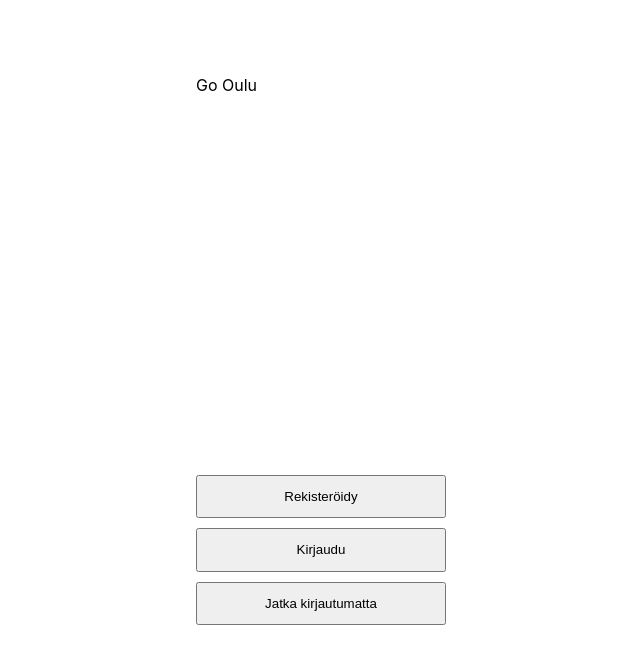
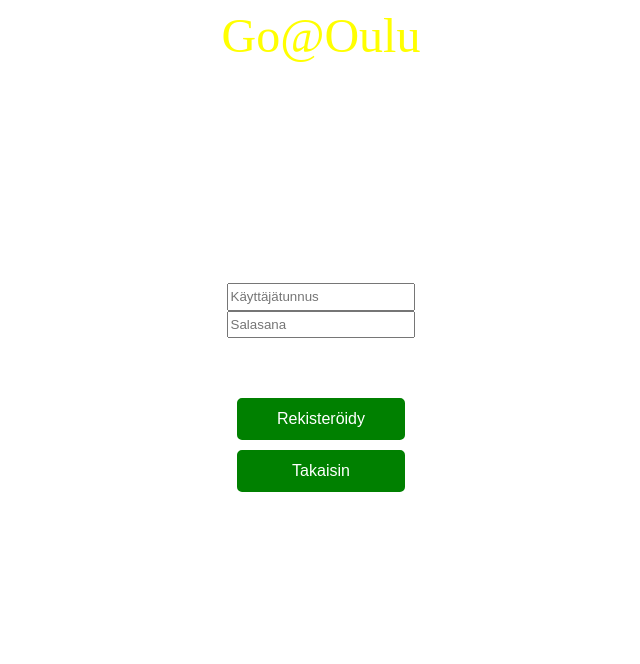
Before and after one commit to Jerppuu/Go-Oulu, a React (Create React App) app: page / in a window 1280 px wide. Shown: the top 664 px of the page, without its empty margins (319-959 px from the left). Built offline with nearby package versions, Linux system fonts and the light colour scheme.

Commit message:
Basic classes and UI

```diff
--- a/src/App.css
+++ /dev/null
@@ -1,38 +0,0 @@
-.App {
-  text-align: center;
-}
-
-.App-logo {
-  height: 40vmin;
-  pointer-events: none;
-}
-
-@media (prefers-reduced-motion: no-preference) {
-  .App-logo {
-    animation: App-logo-spin infinite 20s linear;
-  }
-}
-
-.App-header {
-  background-color: #282c34;
-  min-height: 100vh;
-  display: flex;
-  flex-direction: column;
-  align-items: center;
-  justify-content: center;
-  font-size: calc(10px + 2vmin);
-  color: white;
-}
-
-.App-link {
-  color: #61dafb;
-}
-
-@keyframes App-logo-spin {
-  from {
-    transform: rotate(0deg);
-  }
-  to {
-    transform: rotate(360deg);
-  }
-}
--- a/src/App.js
+++ b/src/App.js
@@ -1,23 +1,18 @@
-import './App.css';
+import React, {} from 'react';
+import Start from "./Start";
+import Login from "./Login";
+import Register from "./Register";
+import Map from "./Map";
+import Places from "./Places";
 
-function App() {
-  return (
-      <div>
-
-          <div className="grid">
-              <div className="logo">
-                  Go Oulu
-              </div>
-
-              <div className="buttons">
-                  <button> Rekisteröidy </button>
-                  <button> Kirjaudu </button>
-                  <button> Jatka kirjautumatta</button>
-              </div>
-          </div>
-
-      </div>
-  );
+class App extends React.Component {
+    render() {
+        return (
+            <div>
+                <Register/>
+            </div>
+        );
+    }
 }
 
 export default App;
--- /dev/null
+++ b/src/Login.js
@@ -0,0 +1,29 @@
+import React, {Component} from 'react';
+
+class Login extends Component {
+    render() {
+        return (
+                <div className="loginRegisterGrid">
+                    <header>
+                        Go@Oulu
+                    </header>
+
+                    <div className="loginInput">
+                        <input type="text" name="username" placeholder="Käyttäjätunnus"/>
+                        <input type="text" name="Password" placeholder="Salasana"/>
+                    </div>
+
+                    <div className="loginRegisterButtons">
+                        <button className="button">Kirjaudu</button>
+                        <button className="button">Takaisin</button>
+
+
+                    </div>
+
+                </div>
+
+        );
+    }
+}
+
+export default Login;
--- /dev/null
+++ b/src/Map.js
@@ -0,0 +1,25 @@
+import React, {Component} from 'react';
+import map from './extras/map.png'
+
+class Map extends Component {
+    render() {
+        return (
+            <div>
+
+                <div className="mapGrid">
+                    <img src={map} alt="map" style={{maxWidth: "100%", objectFit: "cover", gridRow: "2"}} />
+                </div>
+
+                <div className="footer">
+                    <div className="footerGrid">
+                        <button className="footerButton">Paikat</button>
+                        <button className="footerButton">Kartta</button>
+                        <button className="footerButton">Profiili</button>
+                    </div>
+                </div>
+            </div>
+        );
+    }
+}
+
+export default Map;
--- /dev/null
+++ b/src/Places.js
@@ -0,0 +1,30 @@
+import React, {Component} from 'react';
+import map from "./extras/map.png";
+
+class Places extends Component {
+    render() {
+        return (
+                <div>
+
+                    <div className="placeList">
+                        <div className="place"> Kauppuri5 </div>
+                        <div className="place"> Ainolanpuisto </div>
+                        <div className="place"> Yliopisto</div>
+                        <div className="place"> 45 Special</div>
+
+
+                    </div>
+
+                    <div className="footer">
+                        <div className="footerGrid">
+                            <button className="footerButton">Paikat</button>
+                            <button className="footerButton">Kartta</button>
+                            <button className="footerButton">Profiili</button>
+                        </div>
+                    </div>
+                </div>
+        );
+    }
+}
+
+export default Places;
--- /dev/null
+++ b/src/Register.js
@@ -0,0 +1,31 @@
+import React, {Component} from 'react';
+
+class Register extends Component {
+    render() {
+        return (
+            <div>
+                <div className="loginRegisterGrid">
+                    <header>
+                        Go@Oulu
+                    </header>
+
+                    <div className="loginInput">
+                        <input type="text" name="username" placeholder="Käyttäjätunnus"/>
+                        <input type="text" name="Password" placeholder="Salasana"/>
+                    </div>
+
+                    <div className="loginRegisterButtons">
+                        <button className="button">Rekisteröidy</button>
+                        <button className="button">Takaisin</button>
+
+
+                    </div>
+
+                </div>
+
+            </div>
+        );
+    }
+}
+
+export default Register;
--- /dev/null
+++ b/src/Start.js
@@ -0,0 +1,24 @@
+import React, {Component} from 'react';
+
+class Start extends Component {
+    render() {
+        return (
+            <div className="startGrid">
+                <header>
+                    Go@Oulu
+                </header>
+
+                <div className="startButtons">
+                    <button className="button">Rekisteröidy</button>
+                    <button className="button">Kirjaudu</button>
+                    <button className="button">Jatka kirjautumatta</button>
+
+
+                </div>
+
+            </div>
+        );
+    }
+}
+
+export default Start;
--- a/src/index.css
+++ b/src/index.css
@@ -1,30 +1,116 @@
-body {
-  margin: 0;
-  font-family: -apple-system, BlinkMacSystemFont, 'Segoe UI', 'Roboto', 'Oxygen',
-    'Ubuntu', 'Cantarell', 'Fira Sans', 'Droid Sans', 'Helvetica Neue',
-    sans-serif;
-  -webkit-font-smoothing: antialiased;
-  -moz-osx-font-smoothing: grayscale;
+.startGrid{
+    display: grid;
+    grid-template-columns: auto;
+    grid-template-rows: 0.5fr 6fr auto 0.5fr;
+    justify-content: center;
+    text-align: center;
 }
 
-code {
-  font-family: source-code-pro, Menlo, Monaco, Consolas, 'Courier New',
-    monospace;
-}
-.grid{
-  display: grid;
-  grid-template-columns: auto  250px  auto ;
-  grid-template-rows: auto 75px 50px 350px 150px auto;
+.loginRegisterGrid {
+    display: grid;
+    grid-template-columns: auto;
+    grid-template-rows: 0.5fr 4fr 1fr 1fr auto 0.5fr;
+    justify-content: center;
+    text-align: center;
 }
 
-.logo{
-  grid-column: 2;
-  grid-row: 3;
+.mapGrid{
+    display: grid;
+    grid-template-rows: 2fr 6fr 1fr;
+    grid-template-columns: auto;
 }
 
-.buttons{
-  grid-column: 2;
-  grid-row: 5;
-  display: grid;
-  grid-row-gap: 10px;
+.footerGrid{
+    display: grid;
+    grid-template-columns: auto auto auto;
+    justify-content: space-evenly;
+    text-align: center;
 }
+
+header{
+    color: yellow;
+    font-size: xxx-large;
+    justify-content: center;
+}
+
+.startButtons{
+    grid-row: 3;
+    display: grid;
+    grid-template-columns: auto;
+    grid-template-rows: auto auto auto;
+}
+
+.loginRegisterButtons {
+    grid-row: 5;
+    display: grid;
+    grid-template-columns: auto;
+    grid-template-rows: auto auto auto;
+}
+
+.button{
+    background-color: green;
+    color: white;
+    border: 2px solid green;
+    border-radius: 5px;
+    padding: 10px 5px;
+    text-align: center;
+    text-decoration: none;
+    display: inline-block;
+    font-size: 16px;
+    margin: 5px 15px;
+    transition-duration: 0.4s;
+}
+
+.button:hover{
+    border: 2px solid green;
+    background-color: white;
+    color: green;
+}
+
+.footerButton{
+    background-color: green;
+    color: white;
+    border: 2px solid green;
+    text-align: center;
+    text-decoration: none;
+    display: inline-block;
+    font-size: 16px;
+    margin: 5px 15px;
+    transition-duration: 0.4s;
+}
+
+.footerButton:hover{
+    border: 1px solid green;
+    background-color: white;
+    color: green;
+}
+
+.loginInput{
+    display: grid;
+    grid-template-rows: auto;
+    grid-row: 3;
+    padding-inline: 5px;
+}
+
+.placeList{
+    display: grid;
+    grid-template-columns: auto;
+    justify-content: stretch;
+}
+
+.place{
+    padding: 25px;
+    background-color: green;
+    color: white;
+    margin-bottom: 10px;
+}
+
+.footer {
+    position: fixed;
+    left: 0;
+    bottom: 0;
+    width: 100%;
+    background-color: green;
+    color: white;
+    text-align: center;
+}
```
Also changed, not shown: src/Profile.js (added), src/extras/map.png (added).
